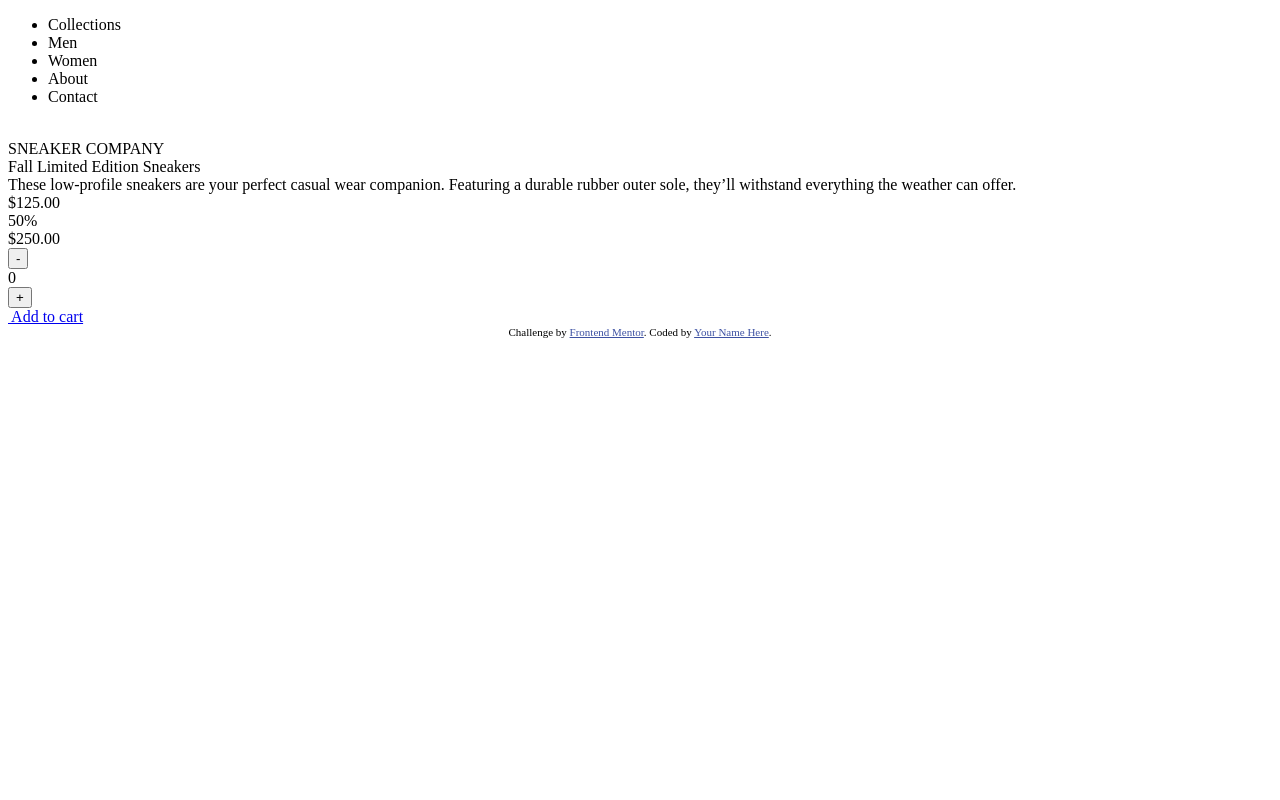
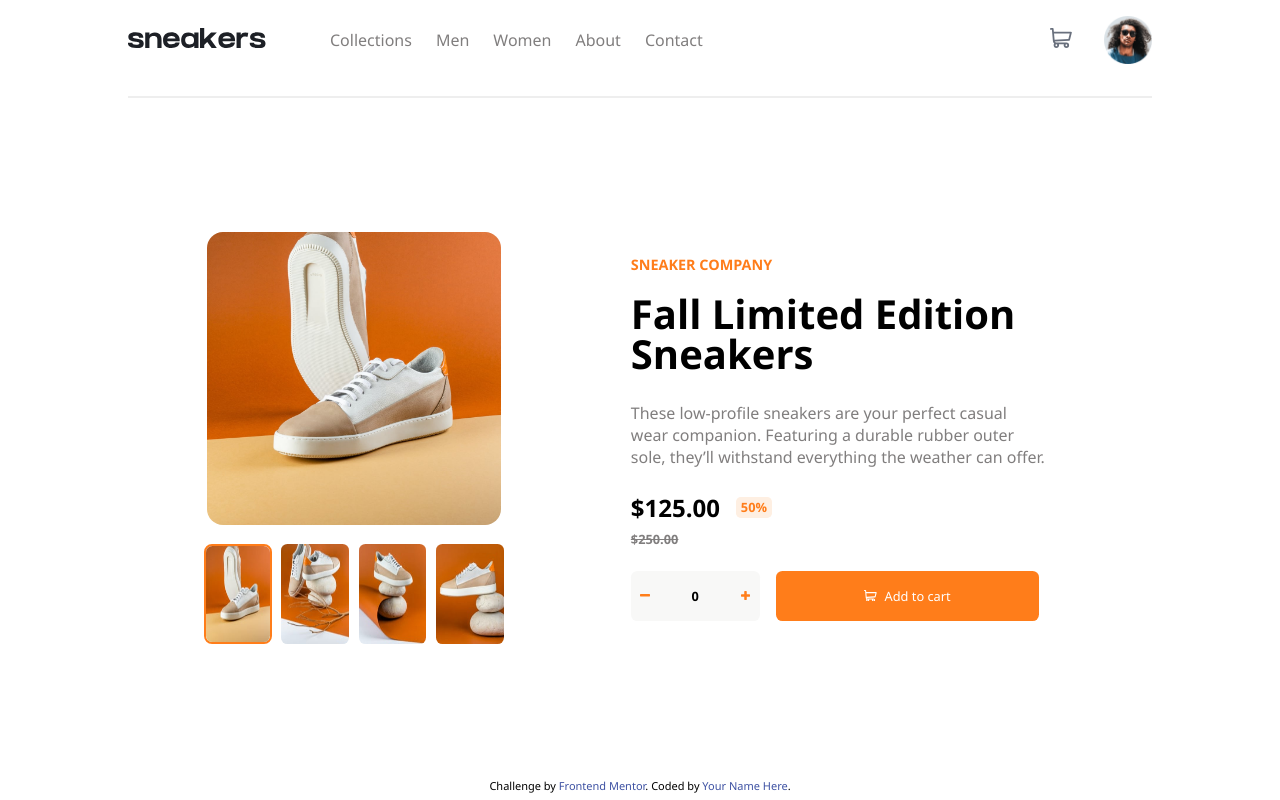
Before and after one commit to Okikechukwukere/FEM-Ecommerce, a plain HTML site: page index.html in a window 1280 px wide. Drawn offline with Linux system fonts and the light colour scheme.

Commit message:
front page html and css complete

```diff
--- a/index.html
+++ b/index.html
@@ -11,6 +11,7 @@
       sizes="32x32"
       href="./images/favicon-32x32.png"
     />
+    <link rel="stylesheet" href="style.css" />
 
     <title>Frontend Mentor | E-commerce product page</title>
 
@@ -29,38 +30,83 @@
     <div class="container">
       <header>
         <nav>
-          <div class="logo"></div>
+          <div class="logo"><img src="./images/logo.svg" alt="" /></div>
+          <div class="navbar">
             <ul class="nav-items">
-            <li class="nav-item">Collections</li>
-            <li class="nav-item">Men</li>
-            <li class="nav-item">Women</li>
-            <li class="nav-item">About</li>
-            <li class="nav-item">Contact</li>
+              <li class="nav-item"><a href="#">Collections</a></li>
+              <li class="nav-item"><a href="#">Men</a></li>
+              <li class="nav-item"><a href="#">Women</a></li>
+              <li class="nav-item"><a href="#">About</a></li>
+              <li class="nav-item"><a href="#">Contact</a></li>
             </ul>
             <div class="cart-profile">
-            <div class="cart"></div>
-            <div class="profile"></div>
+              <div class="cart">
+                <img src="./images/icon-cart.svg" alt="" />
+              </div>
+              <div class="profile">
+                <div class="avatar-container">
+                  <img class="avatar" src="./images/image-avatar.png" alt="" />
+                </div>
+              </div>
+            </div>
           </div>
         </nav>
       </header>
 
       <main>
         <section class="left">
-          <div class="main-img"></div>
+          <div class="left-container">
+            <div class="main-img">
+              <img
+                src="./images/image-product-1.jpg"
+                alt=""
+                class="main-img-display"
+              />
+            </div>
             <div class="sub-imgs">
-            <img src="" alt="" class="sub-img" />
-            <img src="" alt="" class="sub-img" />
-            <img src="" alt="" class="sub-img" />
-            <img src="" alt="" class="sub-img" />
+              <div class="prod-thumb-one active-slide">
+                <img
+                  src="./images/image-product-1-thumbnail.jpg"
+                  alt=""
+                  class="sub-img"
+                  id="prod-thumb-one"
+                />
+              </div>
+              <div class="prod-thumb-two">
+                <img
+                  src="./images/image-product-2-thumbnail.jpg"
+                  alt=""
+                  class="sub-img"
+                  id="prod-thumb-two"
+                />
+              </div>
+              <div class="prod-thumb-three">
+                <img
+                  src="./images/image-product-3-thumbnail.jpg"
+                  alt=""
+                  class="sub-img"
+                  id="prod-thumb-three"
+                />
+              </div>
+              <div class="prod-thumb-four">
+                <img
+                  src="./images/image-product-4-thumbnail.jpg"
+                  alt=""
+                  class="sub-img"
+                  id="prod-thumb-four"
+                />
+              </div>
+            </div>
           </div>
         </section>
         <section class="right">
+          <div class="right-container">
             <div class="com-name">SNEAKER COMPANY</div>
-          <div class="detail-heading">Fall Limited Edition Sneakers</div>
+            <h2 class="detail-heading">Fall Limited Edition Sneakers</h2>
             <div class="details">
               These low-profile sneakers are your perfect casual wear companion.
-            Featuring a durable rubber outer sole, they’ll withstand everything
-            the weather can offer.
+              Featuring a durable rubber outer sole, they’ll withstand
+              everything the weather can offer.
             </div>
             <div class="pricing">
               <div class="discount-pricing">
@@ -71,26 +117,42 @@
             </div>
             <div class="carting">
               <div class="cart-qty">
-              <button class="minus">-</button>
+                <img src="./images/icon-minus.svg" alt="" id="minus" />
                 <div class="qty">0</div>
-              <button class="plus">+</button>
+                <img src="./images/icon-plus.svg" alt="" id="plus" />
               </div>
               <div class="add-to-cart">
-              <a href="#">
-                <img src="" alt="" />
-                Add to cart
-              </a>
+                <svg
+                  class="atc-img"
+                  viewBox="0 0 22 20"
+                  xmlns="http://www.w3.org/2000/svg"
+                >
+                  <path
+                    id="btn-icon"
+                    d="M20.925 3.641H3.863L3.61.816A.896.896 0 0 0 2.717 0H.897a.896.896 0 1 0 0 1.792h1l1.031 11.483c.073.828.52 1.726 1.291 2.336C2.83 17.385 4.099 20 6.359 20c1.875 0 3.197-1.87 2.554-3.642h4.905c-.642 1.77.677 3.642 2.555 3.642a2.72 2.72 0 0 0 2.717-2.717 2.72 2.72 0 0 0-2.717-2.717H6.365c-.681 0-1.274-.41-1.53-1.009l14.321-.842a.896.896 0 0 0 .817-.677l1.821-7.283a.897.897 0 0 0-.87-1.114ZM6.358 18.208a.926.926 0 0 1 0-1.85.926.926 0 0 1 0 1.85Zm10.015 0a.926.926 0 0 1 0-1.85.926.926 0 0 1 0 1.85Zm2.021-7.243-13.8.81-.57-6.341h15.753l-1.383 5.53Z"
+                    fill="#fff"
+                    fill-rule="nonzero"
+                  />
+                </svg>
+                <div class="atc">Add to cart</div>
+              </div>
             </div>
           </div>
         </section>
       </main>
-    </div>
-
       <div class="attribution">
         Challenge by
         <a href="https://www.frontendmentor.io?ref=challenge" target="_blank"
           >Frontend Mentor</a
         >. Coded by <a href="#">Your Name Here</a>.
       </div>
+    </div>
+
+    <!-- <div class="test">
+      <svg>
+        <img src="./images/icon-cart-white.svg" alt="" class="i-img" />
+      </svg>
+      <p class="inner-test">Test</p>
+    </div> -->
   </body>
 </html>
--- /dev/null
+++ b/style.css
@@ -0,0 +1,269 @@
+*{
+    margin: 0;
+    padding: 0;
+    box-sizing: border-box;
+    list-style: none;
+    text-decoration: none;
+    align-items: center;
+    font-family: 'Segoe UI', Tahoma, Geneva, Verdana, sans-serif;
+}
+
+a{
+    color: inherit;
+}
+
+img{
+    cursor: pointer;
+}
+
+.container{
+    width: 80vw;
+    margin: auto;
+    height: 100vh;
+}
+/* header{
+    height: 20vh;
+} */
+
+nav,.nav-items,.cart-profile,.navbar{
+    display: flex;
+}
+
+nav{
+    padding:1rem 0 2rem;
+    border-bottom: 2px solid #eee;
+}
+
+.nav-item{
+    position: relative;
+}
+.nav-item:hover{
+    transition: color 200ms ease-in-out;
+    color: #000;
+}
+
+.nav-item:hover a::after{
+    content: '';
+    position: absolute;
+    bottom: 0;
+    left: 0;
+    top: 4rem;
+    width: 100%;
+    height: 3px;
+    background-color: #FF7D1A;
+    /* transition: all 2s ease-in-out; */
+}
+
+.logo{
+    cursor: pointer;
+}
+
+.navbar{
+    margin-left: 4rem;
+    width: 100%;
+    justify-content: space-between;
+}
+
+.nav-items{
+    color: #807e7e;
+    gap: 1.5rem;
+    font-weight: 500;
+}
+
+.cart-profile{
+    gap: 2rem;
+}
+
+.cart{
+    cursor: pointer;
+}
+
+.cart:hover{
+    transform: scale(1.1);
+}
+
+.profile{
+    position: relative;
+}
+
+.avatar-container{
+    width: 3rem;
+    height: 3rem;
+    cursor: pointer;
+}
+
+.avatar-container::before{
+    content: '';
+    position: absolute;
+    top: 0;
+    left: 0;
+    width: 100%;
+    height: 100%;
+    border: 0 white;
+    border-radius: 50%;
+    box-sizing: border-box;
+
+}
+
+.avatar-container:hover::before{
+    border: 2px solid rgb(255, 130, 4);
+    transition: all 100ms ease-in-out;
+}
+
+.avatar{
+    width: 100%;
+}
+
+main{
+    display: flex;
+    height: 85vh;
+    gap: 5%;
+}
+
+.left{
+    display: flex;
+    justify-content: center;
+    width: 100%;
+}
+/* .right{
+} */
+
+.right-container{
+    width: 80%;
+}
+
+
+.main-img{
+    display: flex;
+    justify-content: center;
+    margin-bottom: 1.2rem;
+}
+
+.main-img-display{
+    width: 65%;
+    border-radius: 1rem;
+}
+
+.sub-imgs{
+    display: flex;
+    justify-content: center;
+    gap: .6rem;
+}
+
+.sub-imgs div{
+    width: 15%;
+    height: 100px;
+}
+
+.sub-img{
+    width: 100%;
+    height: 100%;
+    border-radius: .4rem;
+}
+
+.sub-img:hover{
+    opacity: .5;
+}
+
+.active-slide{
+    border: 2px solid #FF7D1A;
+    border-radius: .5rem;
+}
+
+/* .active-slide:hover{
+    opacity: 1;
+} */
+
+
+
+.com-name{
+    font-weight: 700;
+    color: #FF7D1A;
+    font-size: .9em;
+}
+
+.detail-heading{
+    font-size: 2.5em;
+    line-height: 1;
+    margin: 1.2rem 0 1.8rem;
+}
+
+.details{
+    color: #807e7e;
+}
+
+.pricing{
+    margin: 1.4rem 0;
+}
+
+.discount-pricing{
+    display: flex;
+    gap: 1rem;
+    margin-bottom: .4rem;
+}
+
+.discounted-price{
+    font-weight: 700;
+    font-size: 1.5em;
+}
+
+.discount{
+    background-color: #feefe2;
+    color: #FF7D1A;
+    border-radius: .3rem;
+    padding: .1rem .3rem;
+    font-weight: 700;
+    font-size: .8em;
+}
+
+.main-price{
+    text-decoration: line-through;
+    color: #807e7e;
+    font-weight: 700;
+    font-size: .8em;
+}
+
+.carting{
+    display: flex;
+    gap: 1rem;
+}
+
+.cart-qty{
+    display: flex;
+    gap: 1rem;
+    background-color: #f8f8f7;
+    /* background-color: #807e7e; */
+    padding: 1rem .6rem;
+    border-radius: .4rem;
+}
+
+.add-to-cart{
+    display: flex;
+    gap: .5rem;
+    background-color: #FF7D1A;
+    color: #fff;
+    padding: 1rem 5.5rem;
+    border-radius: .4rem;
+    cursor: pointer;
+    font-weight: 500;
+    font-size: .8em;
+}
+
+.add-to-cart:hover{
+    opacity: .8;
+    box-shadow: 0 8px 8px 4px rgba(255, 125, 26, .3);
+}
+
+.cart-qty img{
+    width: .6rem;
+}
+
+.qty {
+    margin: 0 1.6rem;
+    font-size: .8em;
+    font-weight: 700;
+}
+
+.atc-img{
+    width: .8rem;
+}
```
Lines whose indentation alone changed are shown as unchanged.
